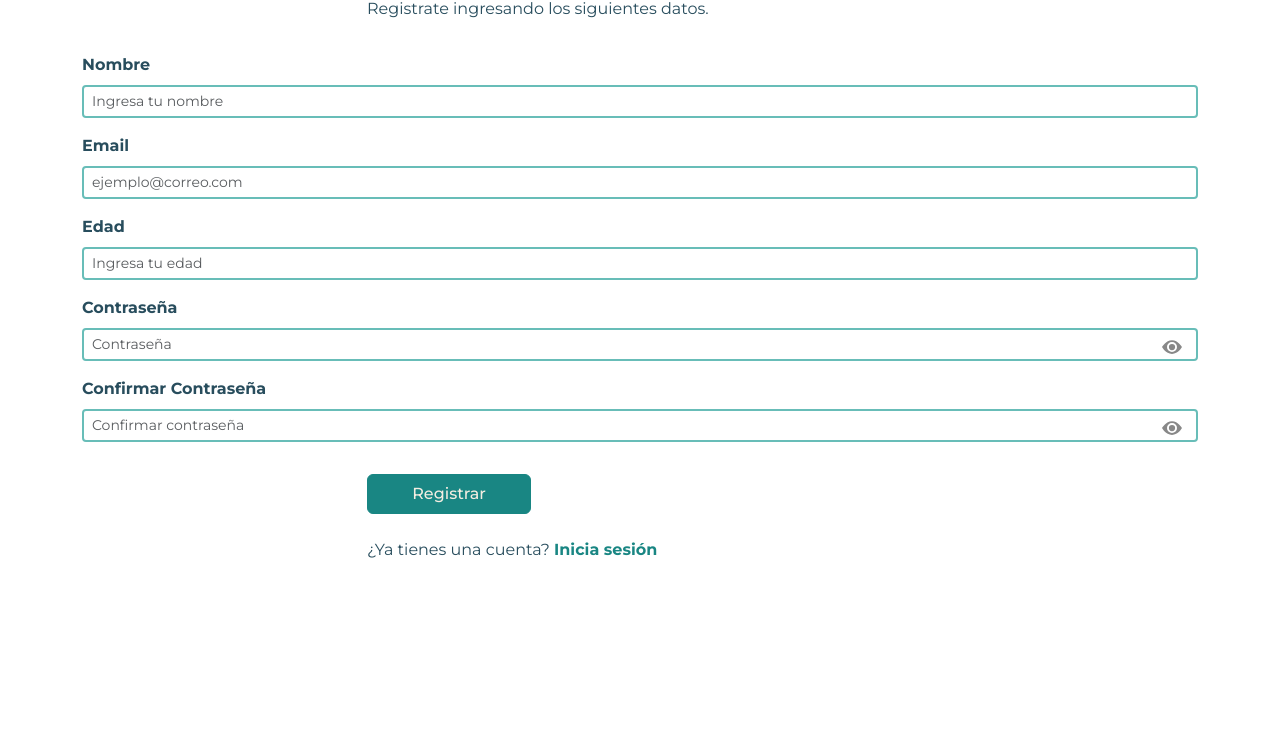
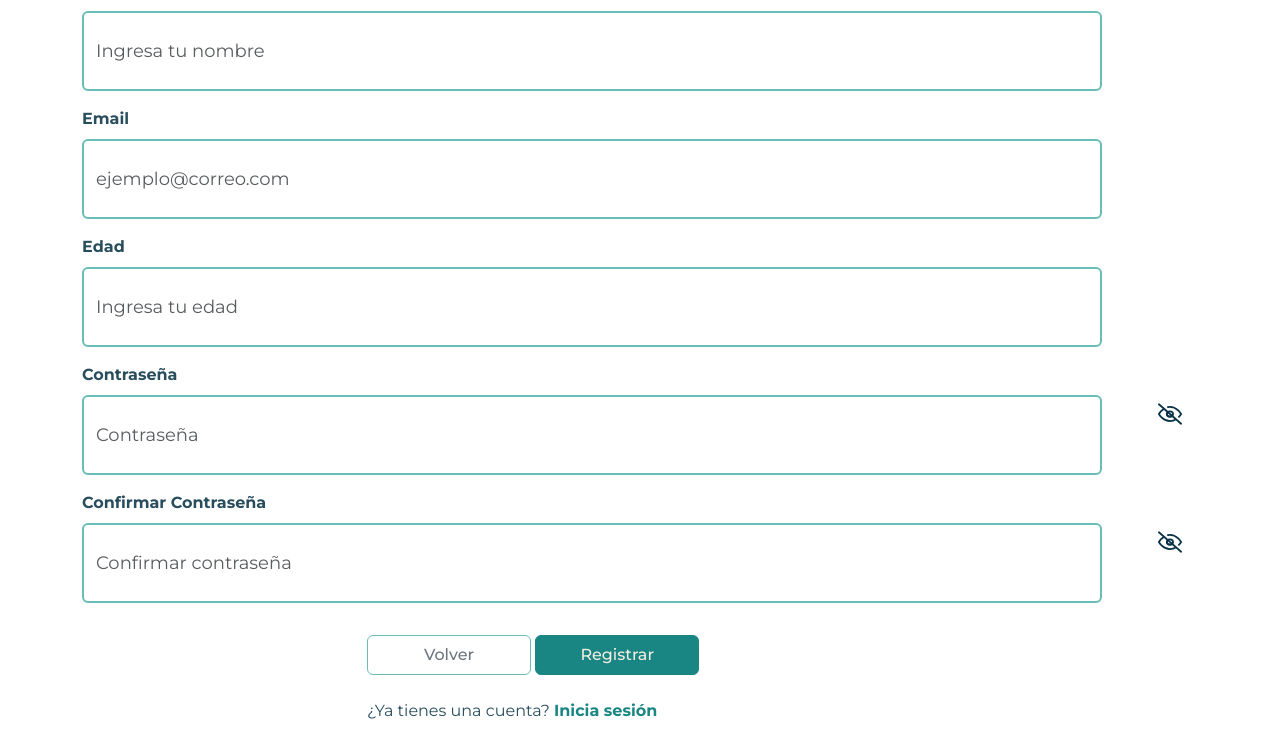
Before and after one commit to valentinatp/project-eclosion, a plain HTML site: page registration.html in a window 1280 px wide. Shown: the part 221-960 px from the top of the page. Before the commit the page ends 800 px from the top, so only its background shows below. Drawn offline with nearby package versions, Linux system fonts and the light colour scheme.

Commit message:
se agrego cambios visuales

```diff
--- a/css/modal-style.css
+++ b/css/modal-style.css
@@ -14,20 +14,91 @@
 
 .modal.modal-responsive {color: #093246   }  /* Responsive modal aca se hace el estilo del mobile y teablet */
 
+.boton-volver {
+  display: none !important;
+}
+
+
 /* // X-Small devices (portrait phones, less than 576px)
 // No media query for `xs` since this is the default in Bootstrap
 
 // Small devices (landscape phones, 576px and up) */
-@media (min-width: 576px) {  }
+@media (min-width: 576px) {
+.auto-input {
+  width: 390px;
+  max-width: 100%;
+  height: 62px;
+  font-size: 18px;
+}
+
+ .boton-volver {
+    display: none !important;
+  }
+}
+
+
 
 /* // Medium devices (tablets, 768px and up) */
-@media (min-width: 768px) {  }
+@media (min-width: 768px) {
+      .auto-input {
+    width: 640px;
+    max-width: 100%;
+    height: 90px;
+    font-size: 18px;
+  }
+  .boton-volver {
+    display: none !important;
+  }
+
+}
+
 
 /* Large devices (desktops, 992px and up)*/
-@media (min-width: 992px) {  }
+@media (min-width: 992px) {
+    .boton-regresar {
+    display: none !important;
+  }
+
+  .auto-input {
+     width: 1020px;
+  max-width: 100%;
+  height: 80px;
+  font-size: 18px;
+  }
+
+
+}
+
 
 /* X-Large devices (large desktops, 1200px and up) */
-@media (min-width: 1200px) {  }
+@media (min-width: 1200px) {
+    .boton-regresar {
+    display: none !important;
+  }
+   .auto-input {
+     width: 1020px;
+  max-width: 100%;
+  height: 80px;
+  font-size: 18px;
+  }
+  .boton-volver {
+    display: inline-block !important;
+  }
+}
+
 
 /*XX-Large devices (larger desktops, 1400px and up) */
-@media (min-width: 1400px) {  }
+@media (min-width: 1400px) {
+.boton-regresar {
+    display: none !important;
+  }
+   .auto-input {
+     width: 1020px;
+  max-width: 100%;
+  height: 80px;
+  font-size: 18px;
+  }
+  .boton-volver {
+    display: inline-block !important;
+  }
+  }
--- a/javascript/registration.js
+++ b/javascript/registration.js
@@ -1,15 +1,17 @@
-function togglePassword(inputId, iconId) {
+//cambio de iconos de contraseña
+function togglePassword(inputId) {
   const input = document.getElementById(inputId);
-  const icon = document.getElementById(iconId);
+  const icon = document.getElementById('icon-' + inputId);
   if (input.type === "password") {
     input.type = "text";
-    icon.style.fill = "#198754";
+    icon.src = "pictures/eyes-open.svg"; // Cambia al ícono de ojo cerrado
   } else {
     input.type = "password";
-    icon.style.fill = "#888";
+    icon.src = "pictures/eyes-close.svg"; // Cambia al ícono de ojo abierto
   }
 }
 
+// Validación de contraseñas
 function validarContraseñas() {
   const password = document.getElementById("password").value;
   const confirmPassword = document.getElementById("confirmPassword").value;
@@ -23,10 +25,12 @@ function validarContraseñas() {
   } else {
     errorText.classList.add("d-none");
     registroExitoso.classList.remove("d-none");
+
+
     // Redirige después de 2 segundos
     setTimeout(function() {
       window.location.href = "index.html";
-    }, 2000);
+    }, 2000); // 2000 milisegundos = 2 segundos
     return false; // Evita el envío real para mostrar el mensaje
   }
 }
--- a/registration.html
+++ b/registration.html
@@ -60,54 +60,58 @@
                 <!-- Contenido de pagina -->
                 <!--Boton -->
 
-        <a href="index.html" class="form-label fw-bold modal-content" style="font-size: 32px; text-decoration: none; margin-top: 26px; margin-left: 16px;">&#x276E;</a>
-
-
+              <a href="index.html" class="form-label fw-bold boton-regresar modal-content" style="font-size: 32px; text-decoration: none; margin-top: 26px; margin-left: 16px;">
+            <img src="pictures/return-vector.svg" alt="Volver" style="width: 32px; height: 32px; vertical-align: middle;">
+             </a>
                     <!--cuerpo pagina -->
 
                 <div class="container mt-5">
-         <h1 class="text-start fs-2 fw-bold" style="margin-bottom: 10px; margin-top: -24px;">Registro</h1>
+                    <h1 class="text-start fs-2 fw-bold " style="margin-bottom: 10px; margin-top: -24px;">Registro</h1>
 
                     <div class="row justify-content-center">
                     <div class="col-md-6">
-         <p class="text-start fs-6" style="padding-bottom: 16px;" >Registrate ingresando los siguientes datos.</p>
+                    <p class="text-start fs-6 " style="padding-bottom: 16px;">
+                    <span class="fw-bold">Regístrate</span> ingresando los siguientes datos</p>
                 </div>
 
           <!-- bucle de registro -->
           <form onsubmit="return validarContraseñas()">
               <div class="mb-3">
-               <label for="nombre" class="form-label fw-bold">Nombre</label>
-               <input type="text" class="form-control form-control-sm border border-secondary border-2" id="nombre" placeholder="Ingresa tu nombre" required>
+               <label for="nombre" class="form-label fw-bold ">Nombre</label>
+               <input type="text" class="form-control auto-input border border-secondary border-2 "  id="nombre" placeholder="Ingresa tu nombre" required>
                </div>
                     <div class="mb-3">
                     <label for="email" class="form-label fw-bold">Email</label>
-            <input type="email" class="form-control form-control-sm border border-secondary border-2" id="email" placeholder="ejemplo@correo.com" required>
+                    <input type="email" class="form-control auto-input border border-secondary border-2"  id="email" placeholder="ejemplo@correo.com" required>
                 </div>
                 <div class="mb-3">
                                 <label for="edad" class="form-label fw-bold">Edad</label>
-            <input type="number" class="form-control form-control-sm border border-secondary border-2" id="edad" placeholder="Ingresa tu edad" required>
+                                <input type="number" class="form-control auto-input border border-secondary border-2"  id="edad" placeholder="Ingresa tu edad" required>
                                 </div>
+                                            <!-- contraseña -->
                         <div class="mb-3 position-relative">
                     <label for="password" class="form-label fw-bold">Contraseña</label>
-          <input type="password" class="form-control form-control-sm border border-secondary border-2" id="password" placeholder="Contraseña" required>
-          <span onclick="togglePassword('password', 'icon-password')" style="position:absolute; top:38px; right:16px; cursor:pointer;">
-           <svg id="icon-password" xmlns="http://www.w3.org/2000/svg" width="20" height="20" fill="#888" viewBox="0 0 16 16">
-         <path d="M16 8s-3-5.5-8-5.5S0 8 0 8s3 5.5 8 5.5S16 8 16 8zm-8 4a4 4 0 1 1 0-8 4 4 0 0 1 0 8zm0-1.5a2.5 2.5 0 1 0 0-5 2.5 2.5 0 0 0 0 5z"/>
-         </svg>
+                    <input type="password" class="form-control auto-input border border-secondary border-2"  id="password" placeholder="Contraseña" required>
+                    <span onclick="togglePassword('password')" style="position:absolute; top:38px; right:16px; cursor:pointer;">
+                    <img id="icon-password" src="pictures/eyes-close.svg" alt="Ver contraseña" style="width: 24px; height: 24px;">
                         </span>
                     </div>
+
+                                <!-- confirmar contraseña-->
                                     <div class="mb-4 position-relative">
                                     <label for="confirmPassword" class="form-label fw-bold">Confirmar Contraseña</label>
-           <input type="password" class="form-control form-control-sm border border-secondary border-2" id="confirmPassword" placeholder="Confirmar contraseña" required>
-          <span onclick="togglePassword('confirmPassword', 'icon-confirmPassword')" style="position:absolute; top:38px; right:16px; cursor:pointer;">
-          <svg id="icon-confirmPassword" xmlns="http://www.w3.org/2000/svg" width="20" height="20" fill="#888" viewBox="0 0 16 16">
-         <path d="M16 8s-3-5.5-8-5.5S0 8 0 8s3 5.5 8 5.5S16 8 16 8zm-8 4a4 4 0 1 1 0-8 4 4 0 0 1 0 8zm0-1.5a2.5 2.5 0 1 0 0-5 2.5 2.5 0 0 0 0 5z"/>
-           </svg>
+                                <input type="password" class="form-control auto-input border border-secondary border-2" id="confirmPassword" placeholder="Confirmar contraseña" required>
+                                <span onclick="togglePassword('confirmPassword')" style="position:absolute; top:38px; right:16px; cursor:pointer;">
+                                    <img id="icon-confirmPassword" src="pictures/eyes-close.svg" alt="Ver contraseña" style="width: 24px; height: 24px;">
+                                </span>
+
+
                                         </span>
                                         <div class="form-text text-danger d-none" id="passwordError">Las contraseñas no coinciden.</div>
                                         </div>
                                         <div class="row justify-content-center">
                                         <div class="col-6">
+                                     <button type="submit" class="btn btn-outline-secondary border-secondary boton-volver">Volver</button>
                                     <button type="submit" class="btn btn-secondary w-100">Registrar</button>
                                         </div>
                                         </div>
```
Also changed, not shown: pictures/eyes-close.svg (added), pictures/eyes-open.svg (added), pictures/return-vector.svg (added). Lines whose indentation alone changed are shown as unchanged.
